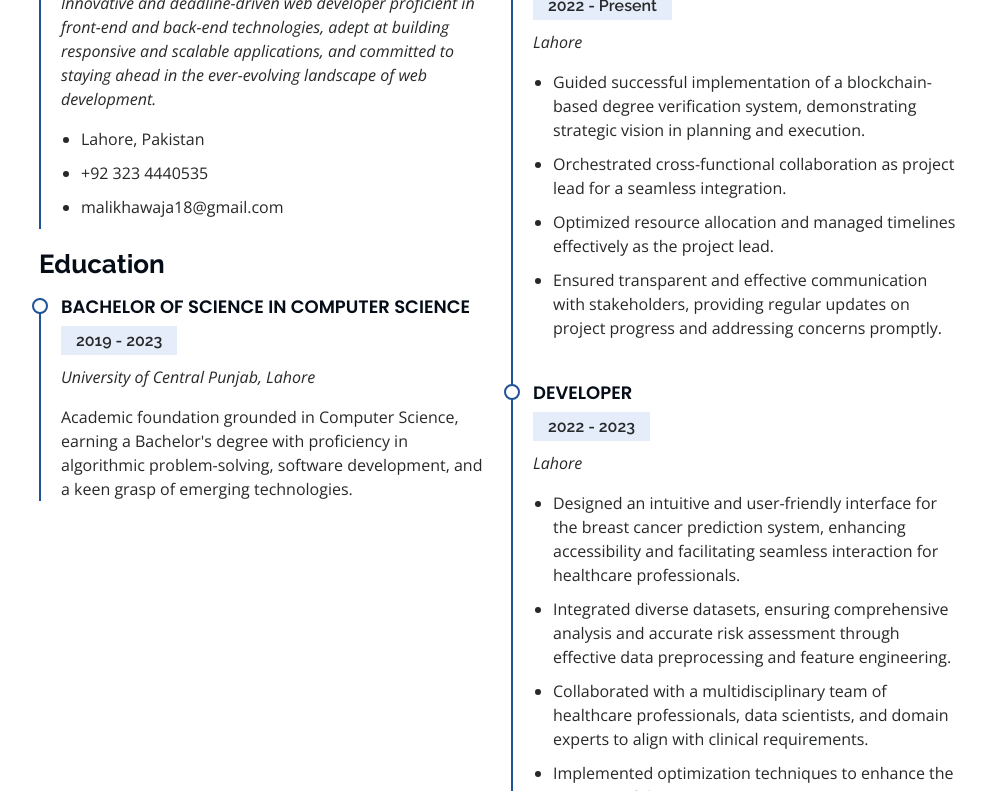
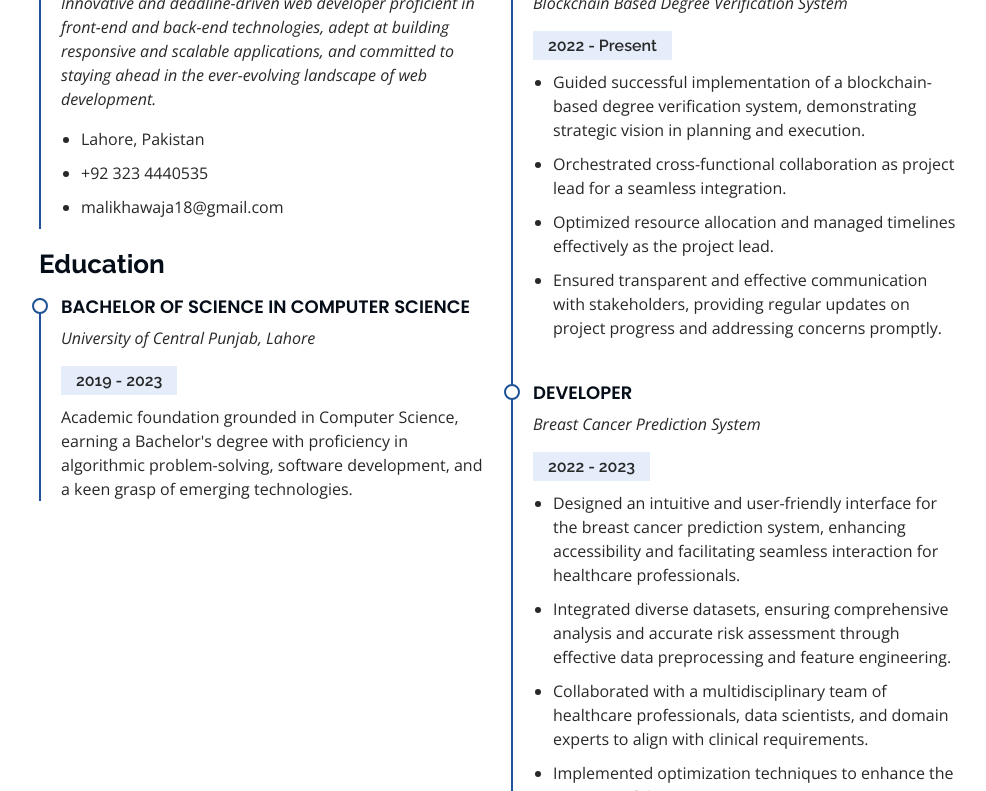
Before and after one commit to mak1821/Portfolio, a plain HTML site: page index.html in a window 1280 px wide. Shown: the part 2622-3413 px from the top of the page, without its empty margins (291-1277 px from the left). Drawn offline with nearby package versions, Linux system fonts and the light colour scheme.

Commit message:
Swapped timeline with name

```diff
--- a/index.html
+++ b/index.html
@@ -256,8 +256,8 @@
             <h3 class="resume-title">Education</h3>
             <div class="resume-item">
               <h4>Bachelor of Science In Computer Science</h4>
+              <p><em>University of Central Punjab, Lahore</em></p>
               <h5>2019 - 2023</h5>
-              <p><em>University of Central Punjab, Lahore</em></p>
               <p>Academic foundation grounded in Computer Science, earning a Bachelor's degree with proficiency in algorithmic problem-solving, software development, and a keen grasp of emerging technologies.</p>
             </div>
           </div>
@@ -265,8 +265,8 @@
             <h3 class="resume-title">Projects</h3>
             <div class="resume-item">
               <h4>Project Lead</h4>
+              <p><em>Blockchain Based Degree Verification System</em></p>
               <h5>2022 - Present</h5>
-              <p><em>Lahore </em></p>
               <ul>
                 <li>Guided successful implementation of a blockchain-based degree verification system, demonstrating strategic vision in planning and execution.</li>
                 <li>Orchestrated cross-functional collaboration as project lead for a seamless integration.</li>
@@ -276,8 +276,8 @@
             </div>
             <div class="resume-item">
               <h4>Developer</h4>
+              <p><em>Breast Cancer Prediction System</em></p>
               <h5>2022 - 2023</h5>
-              <p><em>Lahore </em></p>
               <ul>
                 <li>Designed an intuitive and user-friendly interface for the breast cancer prediction system, enhancing accessibility and facilitating seamless interaction for healthcare professionals.</li>
                 <li>Integrated diverse datasets, ensuring comprehensive analysis and accurate risk assessment through effective data preprocessing and feature engineering.</li>
```
